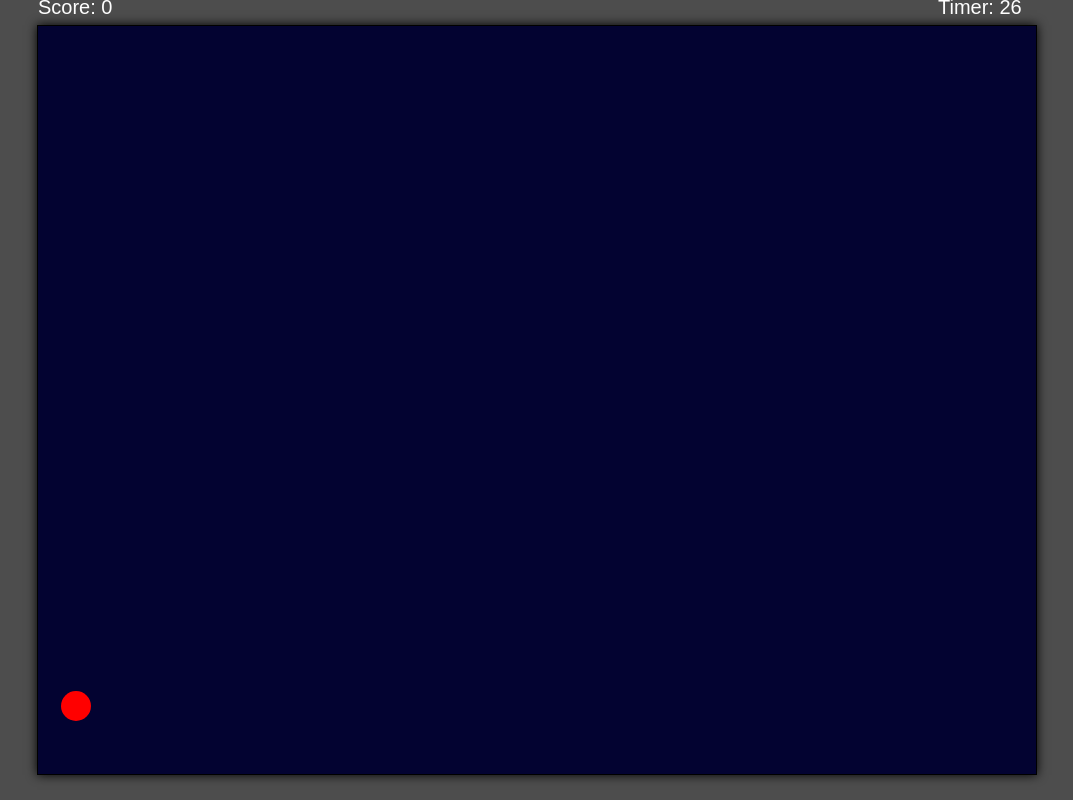
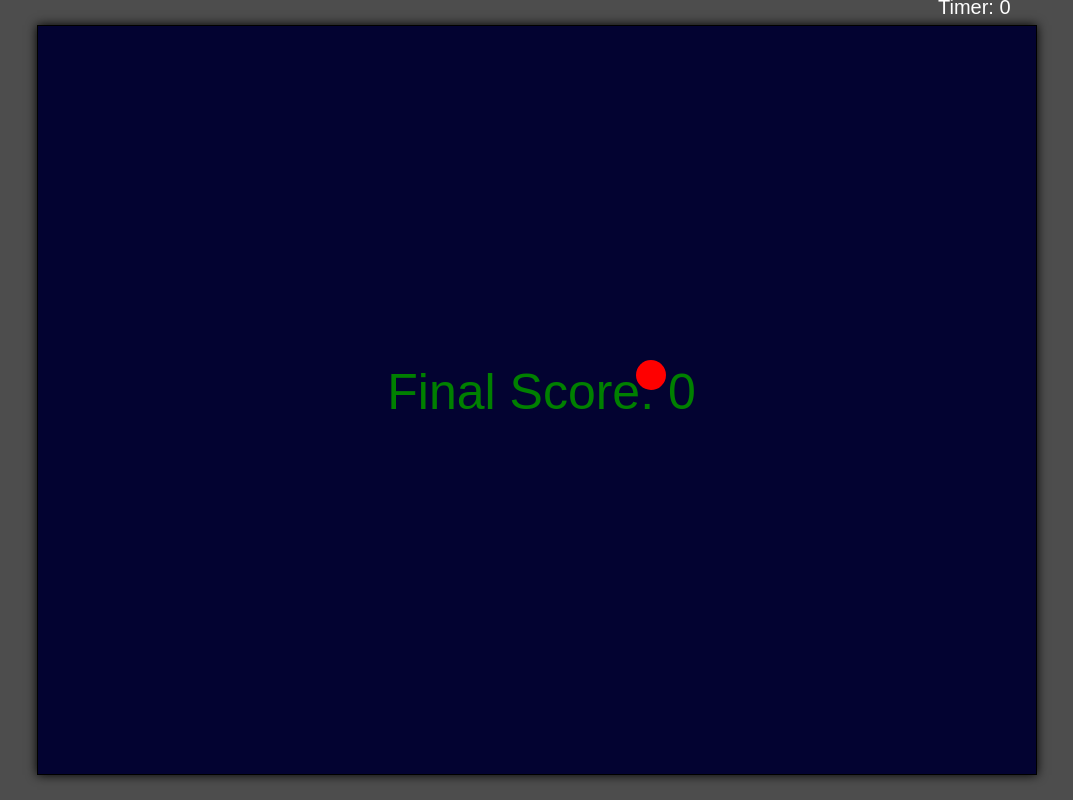
Before and after one commit to BrandonSteffan/AimTrainer, a plain HTML site: page index.html in a window 1280 px wide. Shown: the whole page, without its empty margins (103-1176 px from the left). Drawn offline with Linux system fonts and the light colour scheme.

Commit message:
added Final score

```diff
--- a/index.html
+++ b/index.html
@@ -8,7 +8,7 @@
 </head>
 <body>
     <section class="gamearea">
-        <p class="score1">Score: <span class="score">0</span></p>
+        <p class="score1"><span class="sSpan">Score: </span><span class="score">0</span></p>
         <p class="timer1">Timer: <span class="timer">0</span></p>
         <button class="target"></button>
     </section>
--- a/script/script.js
+++ b/script/script.js
@@ -1,13 +1,15 @@
 let target = document.querySelector(".target");
 let scoreS = document.querySelector(".score");
 let timerT = document.querySelector(".timer");
+let scoreP = document.querySelector(".score1");
+let sSpan = document.querySelector(".sSpan")
 let posTopT = Math.random()*710;
 let posLeftT = Math.random()*960
 target.style.top = posTopT +"px";
 target.style.left = posLeftT+"px";
 target.style.display = "block";
 let score = 0;
-let timerV = 30;
+let timerV = 2;
 function timer(){
     if(timerV >=0){
         timerT.innerHTML = timerV;
@@ -16,6 +18,14 @@ function timer(){
     else{
         clearTimeout(currentTimeId);
         target.removeEventListener("click", hit);
+        scoreP.style.display = "none";
+        scoreP.style.top = "45%";
+        scoreP.style.left = "35%";
+        scoreP.style.fontSize = "50px";
+        scoreP.style.zindex = "1";
+        sSpan.innerText = "Final Score: ";
+        scoreP.style.color = "green";
+        scoreP.style.display = "block";
     }
 }
 setInterval(timer,1000);
```
